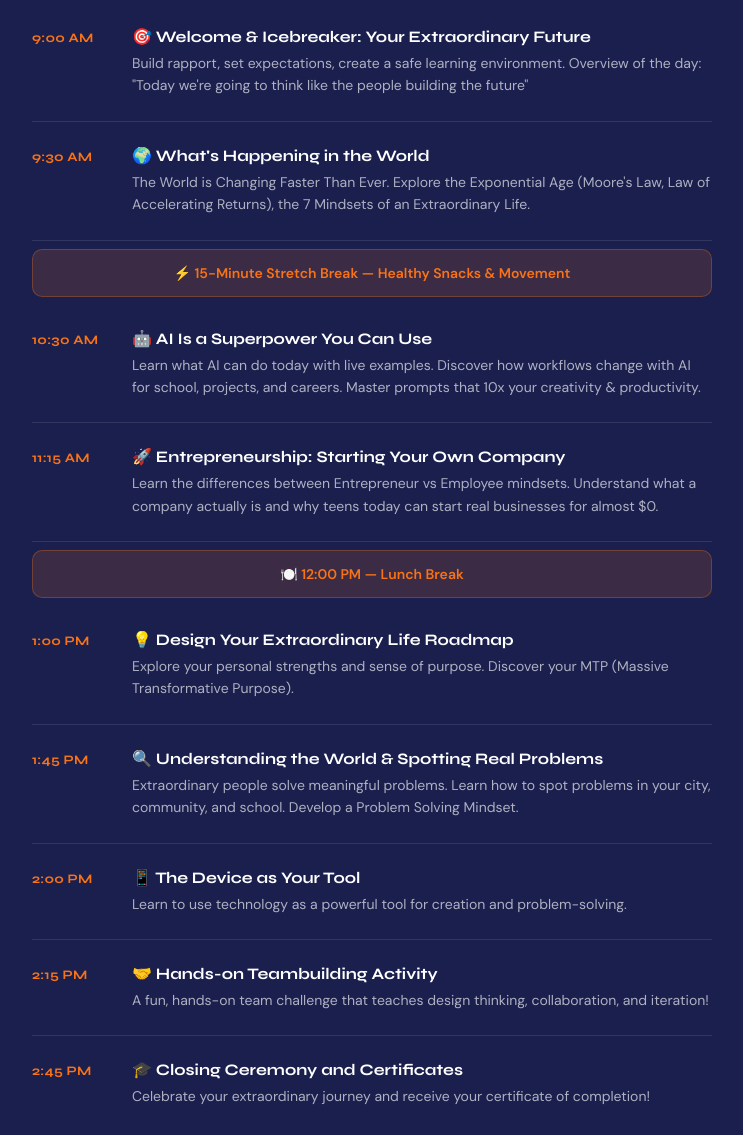
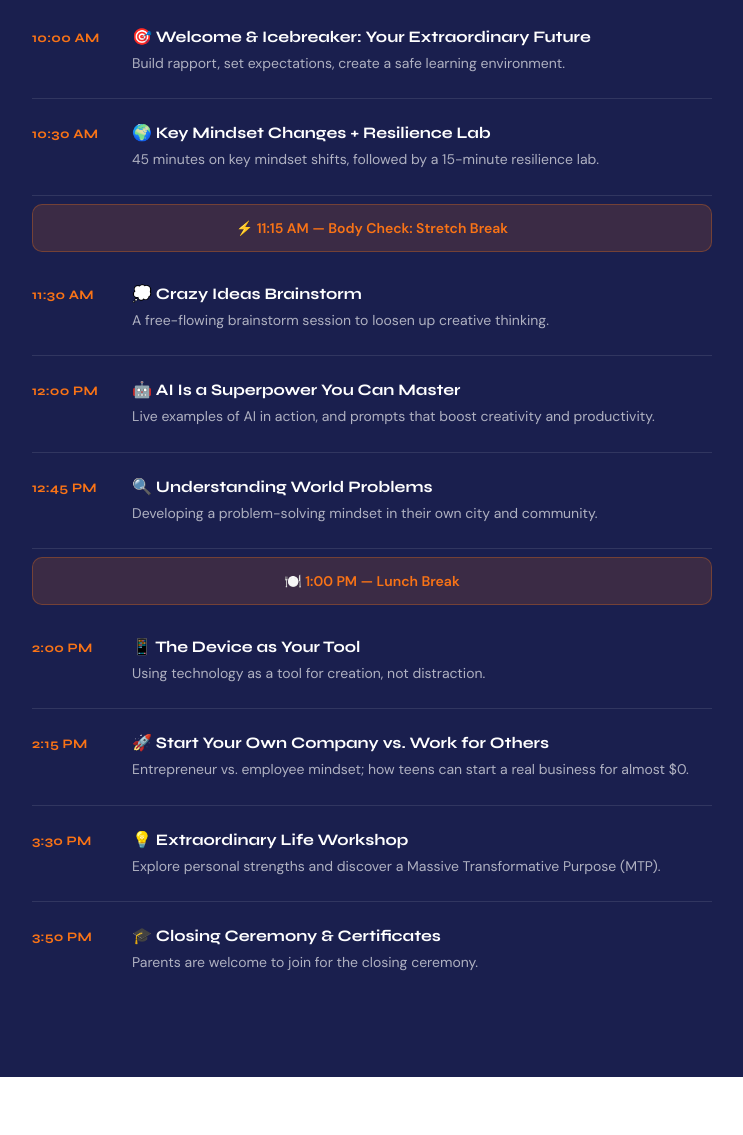
Before and after one commit to Mjons/YXO-World, a plain HTML site: page index.html in a window 1280 px wide. Shown: the part 1396-2531 px from the top of the page, without its empty margins (268-1011 px from the left). Drawn offline with Linux system fonts and the light colour scheme.

Commit message:
Update workshop details for Austin, TX event
- Location: New York City -> Austin, Texas
- Date: TBD -> October 24, 2026
- Time: 9 AM - 3 PM -> 10 AM - 4 PM
- Replace schedule with the YXO Austin proposal agenda (10:00-4:00)
- Remove snacks/lunch from pricing features and stretch break copy
- Pricing: $300 USD per student, $250 USD each for 2 or more
- FAQ: closing ceremony time 2:45 PM -> 3:50 PM

Co-Authored-By: Claude Opus 5 (1M context) <noreply@anthropic.com>

```diff
--- a/index.html
+++ b/index.html
@@ -584,6 +584,12 @@
         line-height: 1;
         margin-bottom: 4px;
       }
+      .pricing-currency {
+        font-size: 22px;
+        font-weight: 700;
+        color: var(--text-light);
+        letter-spacing: 0.04em;
+      }
       .pricing-note {
         font-size: 13px;
         color: var(--text-light);
@@ -1038,7 +1044,7 @@
             <line x1="8" y1="2" x2="8" y2="6" />
             <line x1="3" y1="10" x2="21" y2="10" />
           </svg>
-          TBD
+          October 24, 2026
         </span>
         <span>
           <svg
@@ -1050,7 +1056,7 @@
             <path d="M21 10c0 7-9 13-9 13s-9-6-9-13a9 9 0 0 1 18 0z" />
             <circle cx="12" cy="10" r="3" />
           </svg>
-          New York City
+          Austin, Texas
         </span>
         <span>
           <svg
@@ -1062,7 +1068,7 @@
             <circle cx="12" cy="12" r="10" />
             <polyline points="12 6 12 12 16 14" />
           </svg>
-          9 AM – 3 PM
+          10 AM – 4 PM
         </span>
       </div>
       <button
@@ -1187,7 +1193,7 @@
       <div class="info-card">
         <div class="info-card-icon">📅</div>
         <div class="info-card-label">Date</div>
-        <div class="info-card-value">TBD</div>
+        <div class="info-card-value">October 24, 2026</div>
       </div>
       <div class="info-card">
         <div class="info-card-icon">👥</div>
@@ -1197,12 +1203,12 @@
       <div class="info-card">
         <div class="info-card-icon">⏰</div>
         <div class="info-card-label">Time</div>
-        <div class="info-card-value">9 AM – 3 PM</div>
+        <div class="info-card-value">10 AM – 4 PM</div>
       </div>
       <div class="info-card">
         <div class="info-card-icon">📍</div>
         <div class="info-card-label">Location</div>
-        <div class="info-card-value">NYC</div>
+        <div class="info-card-value">Austin, TX</div>
       </div>
     </div>
 
@@ -1219,102 +1225,90 @@
       </div>
       <div class="schedule-list">
         <div class="schedule-item">
-          <div class="schedule-time">9:00 AM</div>
+          <div class="schedule-time">10:00 AM</div>
           <div class="schedule-content">
             <h4>🎯 Welcome & Icebreaker: Your Extraordinary Future</h4>
             <p>
               Build rapport, set expectations, create a safe learning
-              environment. Overview of the day: "Today we're going to think like
-              the people building the future"
+              environment.
             </p>
           </div>
-        </div>
-        <div class="schedule-item">
-          <div class="schedule-time">9:30 AM</div>
-          <div class="schedule-content">
-            <h4>🌍 What's Happening in the World</h4>
-            <p>
-              The World is Changing Faster Than Ever. Explore the Exponential
-              Age (Moore's Law, Law of Accelerating Returns), the 7 Mindsets of
-              an Extraordinary Life.
-            </p>
-          </div>
-        </div>
-        <div class="schedule-break">
-          ⚡ 15-Minute Stretch Break — Healthy Snacks & Movement
         </div>
         <div class="schedule-item">
           <div class="schedule-time">10:30 AM</div>
           <div class="schedule-content">
-            <h4>🤖 AI Is a Superpower You Can Use</h4>
+            <h4>🌍 Key Mindset Changes + Resilience Lab</h4>
             <p>
-              Learn what AI can do today with live examples. Discover how
-              workflows change with AI for school, projects, and careers. Master
-              prompts that 10x your creativity & productivity.
+              45 minutes on key mindset shifts, followed by a 15-minute
+              resilience lab.
             </p>
           </div>
         </div>
+        <div class="schedule-break">
+          ⚡ 11:15 AM — Body Check: Stretch Break
+        </div>
         <div class="schedule-item">
-          <div class="schedule-time">11:15 AM</div>
+          <div class="schedule-time">11:30 AM</div>
           <div class="schedule-content">
-            <h4>🚀 Entrepreneurship: Starting Your Own Company</h4>
+            <h4>💭 Crazy Ideas Brainstorm</h4>
             <p>
-              Learn the differences between Entrepreneur vs Employee mindsets.
-              Understand what a company actually is and why teens today can
-              start real businesses for almost $0.
+              A free-flowing brainstorm session to loosen up creative thinking.
             </p>
           </div>
         </div>
-        <div class="schedule-break">🍽️ 12:00 PM — Lunch Break</div>
         <div class="schedule-item">
-          <div class="schedule-time">1:00 PM</div>
+          <div class="schedule-time">12:00 PM</div>
           <div class="schedule-content">
-            <h4>💡 Design Your Extraordinary Life Roadmap</h4>
+            <h4>🤖 AI Is a Superpower You Can Master</h4>
             <p>
-              Explore your personal strengths and sense of purpose. Discover
-              your MTP (Massive Transformative Purpose).
+              Live examples of AI in action, and prompts that boost creativity
+              and productivity.
             </p>
           </div>
         </div>
         <div class="schedule-item">
-          <div class="schedule-time">1:45 PM</div>
+          <div class="schedule-time">12:45 PM</div>
           <div class="schedule-content">
-            <h4>🔍 Understanding the World & Spotting Real Problems</h4>
+            <h4>🔍 Understanding World Problems</h4>
             <p>
-              Extraordinary people solve meaningful problems. Learn how to spot
-              problems in your city, community, and school. Develop a Problem
-              Solving Mindset.
+              Developing a problem-solving mindset in their own city and
+              community.
             </p>
           </div>
         </div>
+        <div class="schedule-break">🍽️ 1:00 PM — Lunch Break</div>
         <div class="schedule-item">
           <div class="schedule-time">2:00 PM</div>
           <div class="schedule-content">
             <h4>📱 The Device as Your Tool</h4>
-            <p>
-              Learn to use technology as a powerful tool for creation and
-              problem-solving.
-            </p>
+            <p>Using technology as a tool for creation, not distraction.</p>
           </div>
         </div>
         <div class="schedule-item">
           <div class="schedule-time">2:15 PM</div>
           <div class="schedule-content">
-            <h4>🤝 Hands-on Teambuilding Activity</h4>
+            <h4>🚀 Start Your Own Company vs. Work for Others</h4>
             <p>
-              A fun, hands-on team challenge that teaches design thinking,
-              collaboration, and iteration!
+              Entrepreneur vs. employee mindset; how teens can start a real
+              business for almost $0.
             </p>
           </div>
         </div>
         <div class="schedule-item">
-          <div class="schedule-time">2:45 PM</div>
+          <div class="schedule-time">3:30 PM</div>
           <div class="schedule-content">
-            <h4>🎓 Closing Ceremony and Certificates</h4>
+            <h4>💡 Extraordinary Life Workshop</h4>
             <p>
-              Celebrate your extraordinary journey and receive your certificate
-              of completion!
+              Explore personal strengths and discover a Massive Transformative
+              Purpose (MTP).
             </p>
+          </div>
+        </div>
+        <div class="schedule-item">
+          <div class="schedule-time">3:50 PM</div>
+          <div class="schedule-content">
+            <h4>🎓 Closing Ceremony & Certificates</h4>
+            <p>Parents are welcome to join for the closing ceremony.</p>
           </div>
         </div>
       </div>
@@ -1464,6 +1458,13 @@
         for years to come
       </p>
       <div class="pricing-card">
+        <div class="pricing-label">Per Student</div>
+        <div class="pricing-amount">
+          $300 <span class="pricing-currency">USD</span>
+        </div>
+        <div class="pricing-note">
+          $250 USD per student when you register 2 or more students
+        </div>
         <ul class="pricing-features">
           <li>
             <div class="green-check">
@@ -1505,20 +1506,6 @@
                 />
               </svg>
             </div>
-            Healthy snacks and lunch
-          </li>
-          <li>
-            <div class="green-check">
-              <svg viewBox="0 0 12 12" fill="none">
-                <polyline
-                  points="2,6 5,9 10,3"
-                  stroke="white"
-                  stroke-width="1.8"
-                  stroke-linecap="round"
-                  stroke-linejoin="round"
-                />
-              </svg>
-            </div>
             Certificate of completion
           </li>
         </ul>
@@ -1566,7 +1553,7 @@
           <h4>Can parents attend?</h4>
           <p>
             This is a teen-only experience to allow them to engage freely.
-            Parents are welcome at the closing ceremony at 2:45 PM.
+            Parents are welcome at the closing ceremony at 3:50 PM.
           </p>
         </div>
       </div>
```
